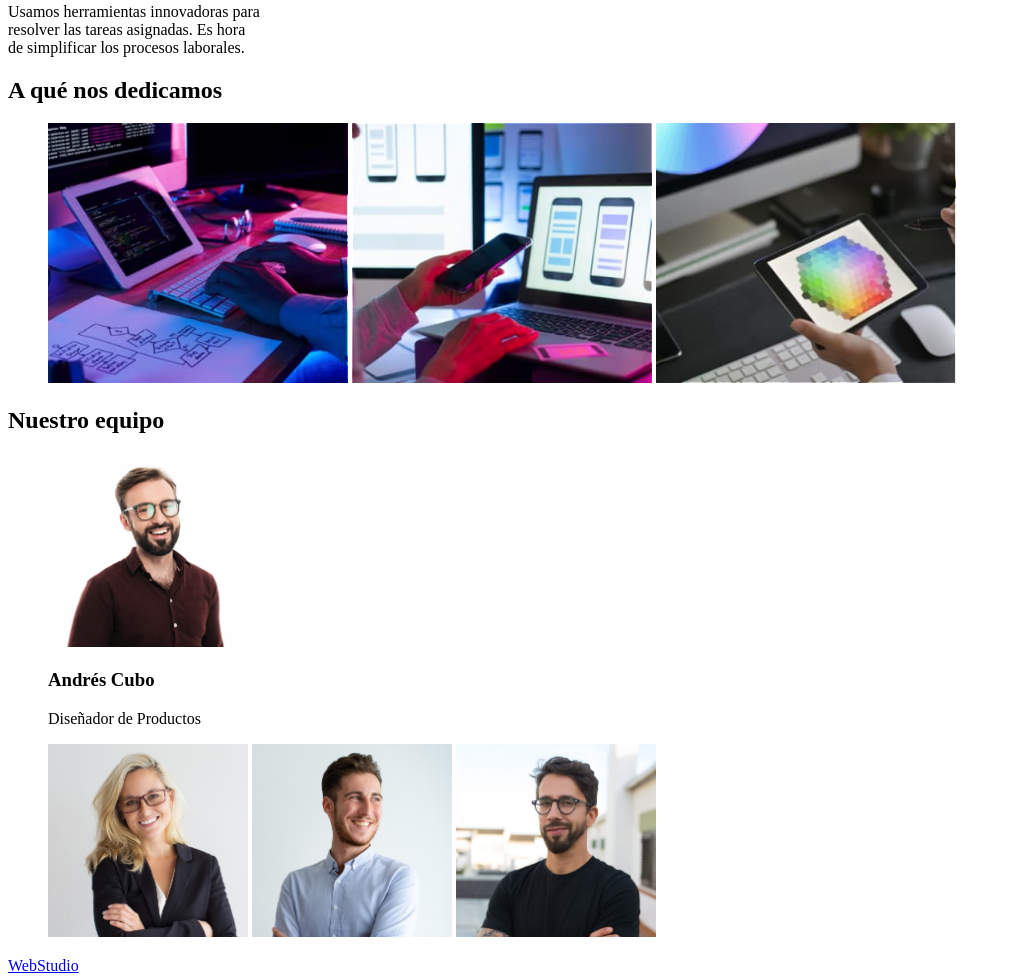
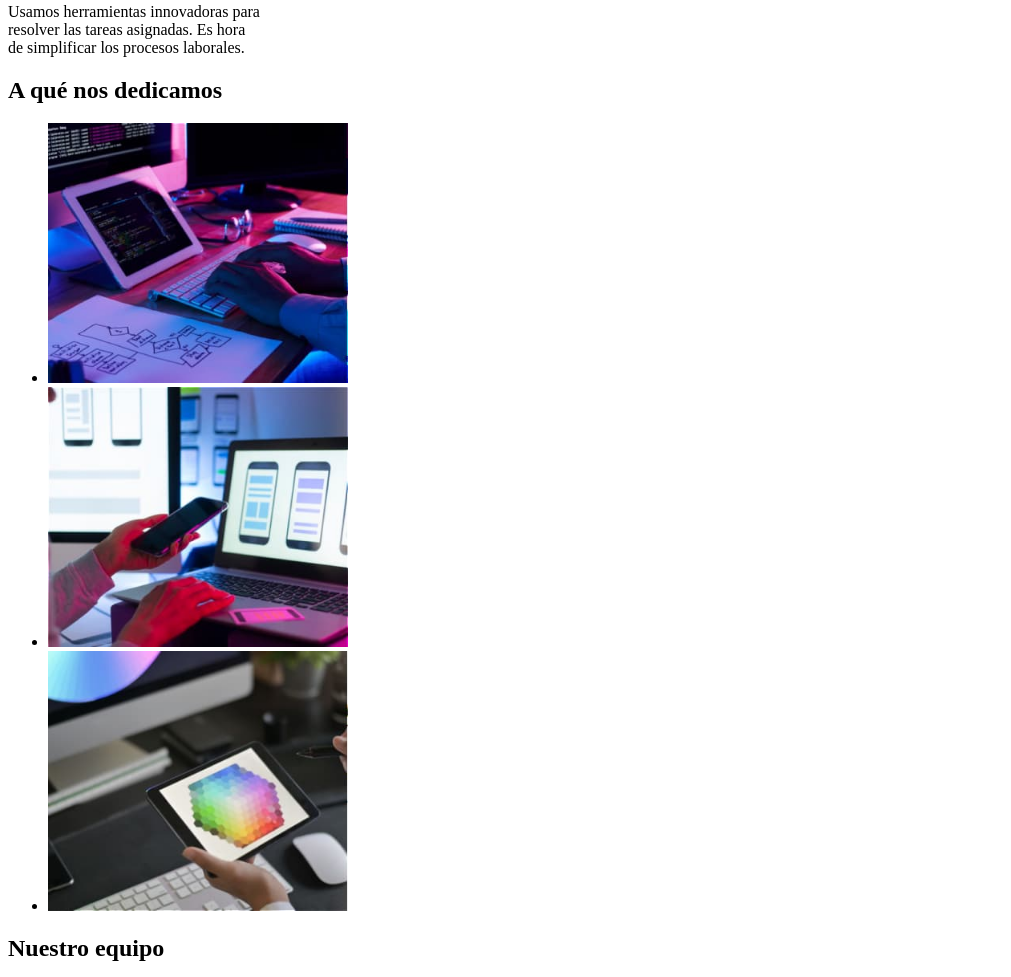
Before and after one commit to Pugli87/goit-markup-hw-01, a plain HTML site: page index.html in a window 1280 px wide. Shown: the part 560-1537 px from the top of the page, without its empty margins (0-1011 px from the left). Drawn offline with Linux system fonts and the light colour scheme.

Commit message:
Update index.html
listas de imagenes

```diff
--- a/index.html
+++ b/index.html
@@ -36,28 +36,40 @@
                 <h3>TEGNOLOGÍA MODERNA</h3>
                 <P>Usamos herramientas innovadoras para <br> resolver las tareas asignadas. Es hora <br> de simplificar los procesos laborales.</P>
             </div>
+            <section>
+                <h2>A qué nos dedicamos</h2>
+                <ul>
+                    <li>
+                        <img src="./imagenes/Imagen1.jpg" alt="una persona programando en un computador" width=300>
+                    </li>
+                    <li>
+                        <img src="./imagenes/Imagen2.jpg" alt="una persona con una celular y un computador" width=300>
+                    </li>
+                    <li>
+                        <img src="./imagenes/Imagen3.jpg" alt="una persona viendo una tablet con un exagono de coloresy un esfero" width=300>
+                    </li>
+                </ul>
 
 
-            <section>
-                <h2>A qué nos dedicamos</h2>
-                <figure>
-                    <img src="./imagenes/Imagen1.jpg" alt="una persona programando en un computador" width=300>
-                    <img src="./imagenes/Imagen2.jpg" alt="una persona con una celular y un computador" width=300>
-                    <img src="./imagenes/Imagen3.jpg" alt="una persona viendo una tablet con un exagono de coloresy un esfero" width=300>
-                </figure>
+
             </section>
             <section>
                 <h2>Nuestro equipo</h2>
-                <figure>
-                    <img src="./imagenes/Imagen4.jpg" alt="" width=200>
-                        <figcaption>
-                            <h3>Andrés Cubo</h3>
-                            <p>Diseñador de Productos</p>
-                        </figcaption>
-                    <img src="./imagenes/Imagen5.jpg" alt="" width=200>
-                    <img src="./imagenes/Imagen6.jpg" alt="" width=200>
-                    <img src="./imagenes/Imagen7.jpg" alt="" width=200>
-                </figure>
+                <ul>
+                    <li>
+                        <img src="./imagenes/Imagen4.jpg" alt="" width=200>
+                    </li>
+                    <li>
+                        <img src="./imagenes/Imagen5.jpg" alt="" width=200>
+                    </li>
+                    <li>
+                        <img src="./imagenes/Imagen6.jpg" alt="" width=200>
+                    </li>
+                    <li>
+                        <img src="./imagenes/Imagen7.jpg" alt="" width=200>
+                    </li>
+                </ul>
+
             </section>
         </main>
         <footer>
```
